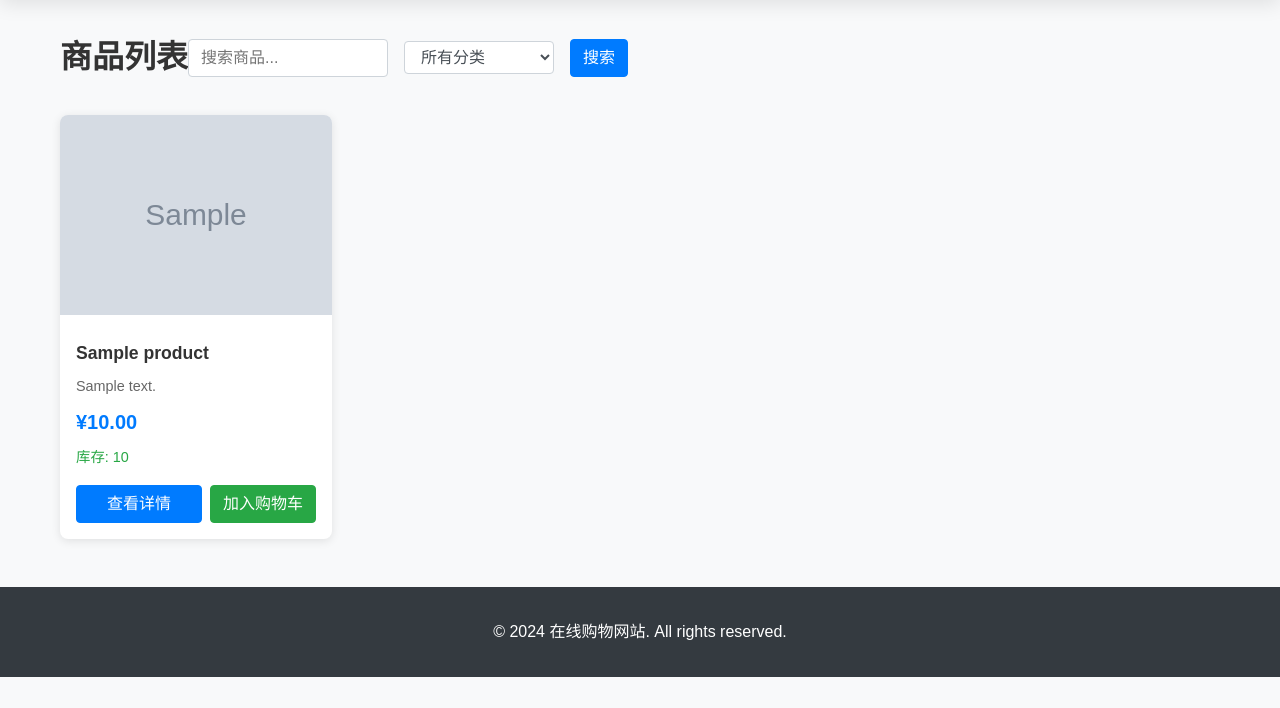
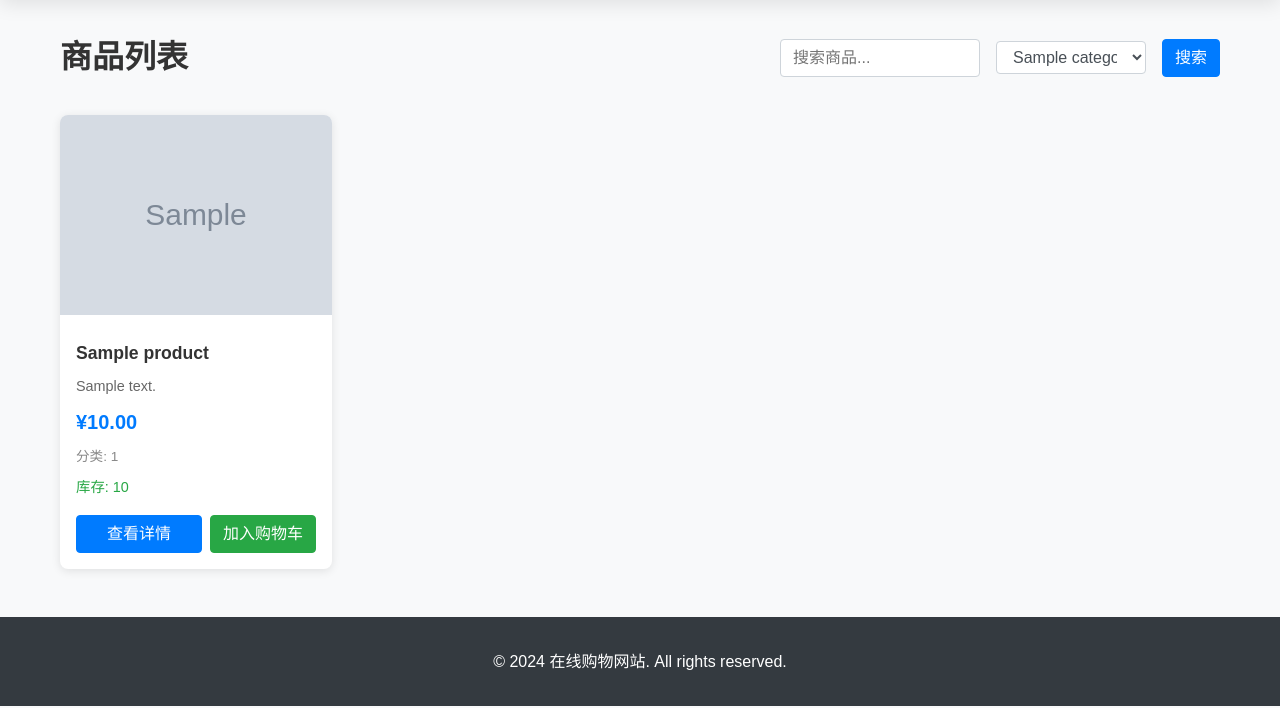
Before and after one commit to lwh-440/online-shop, a Flask app: template templates/product/list.html in a window 1280 px wide. Shown: the part 62-770 px from the top of the page. Run offline with Flask 3, Linux system fonts and the light colour scheme; the template is opened without the code that fills it: most values are stand-ins (such as "Sample title", 1, 10 or a date in 2020); grey boxes marked "Sample" are stand-in pictures; some libraries are stand-ins or nearby versions.

Commit message:
增加分类功能
Updated product list template to use category_id and display category names.

```diff
--- a/templates/product/list.html
+++ b/templates/product/list.html
@@ -4,18 +4,19 @@
 
 {% block content %}
 <div class="container">
-    <div style="display: flex; justify-content: between; align-items: center; margin: 2rem 0;">
+    <div style="display: flex; justify-content: space-between; align-items: center; margin: 2rem 0;">
         <h1>商品列表</h1>
 
         <!-- 搜索和筛选 -->
         <form method="GET" action="{{ url_for('product_list') }}" style="display: flex; gap: 1rem; align-items: center;">
             <input type="text" name="search" class="form-control" placeholder="搜索商品..." value="{{ search }}" style="width: 200px;">
-            <select name="category" class="form-control" style="width: 150px;">
+            <select name="category_id" class="form-control" style="width: 150px;">
                 <option value="">所有分类</option>
-                <option value="electronics" {% if category == 'electronics' %}selected{% endif %}>电子产品</option>
-                <option value="clothing" {% if category == 'clothing' %}selected{% endif %}>服装</option>
-                <option value="shoes" {% if category == 'shoes' %}selected{% endif %}>鞋类</option>
-                <option value="books" {% if category == 'books' %}selected{% endif %}>图书</option>
+                {% for cat in categories %}
+                    <option value="{{ cat.id }}" {% if category_id == cat.id %}selected{% endif %}>
+                        {{ cat.name }}
+                    </option>
+                {% endfor %}
             </select>
             <button type="submit" class="btn btn-primary">搜索</button>
         </form>
@@ -32,6 +33,11 @@
                             {{ product.description[:80] }}{% if product.description|length > 80 %}...{% endif %}
                         </p>
                         <div class="product-price">¥{{ "%.2f"|format(product.price) }}</div>
+
+                        <div class="product-category" style="color: #888; font-size: 0.85rem; margin-bottom: 0.5rem;">
+                            分类: {{ product.category_id or '未分类' }}
+                        </div>
+
                         <div class="product-stock">库存: {{ product.stock }}</div>
                         <div style="display: flex; gap: 0.5rem; margin-top: 1rem;">
                             <a href="{{ url_for('product_detail', product_id=product.id) }}" class="btn btn-primary" style="flex: 1;">查看详情</a>
```
